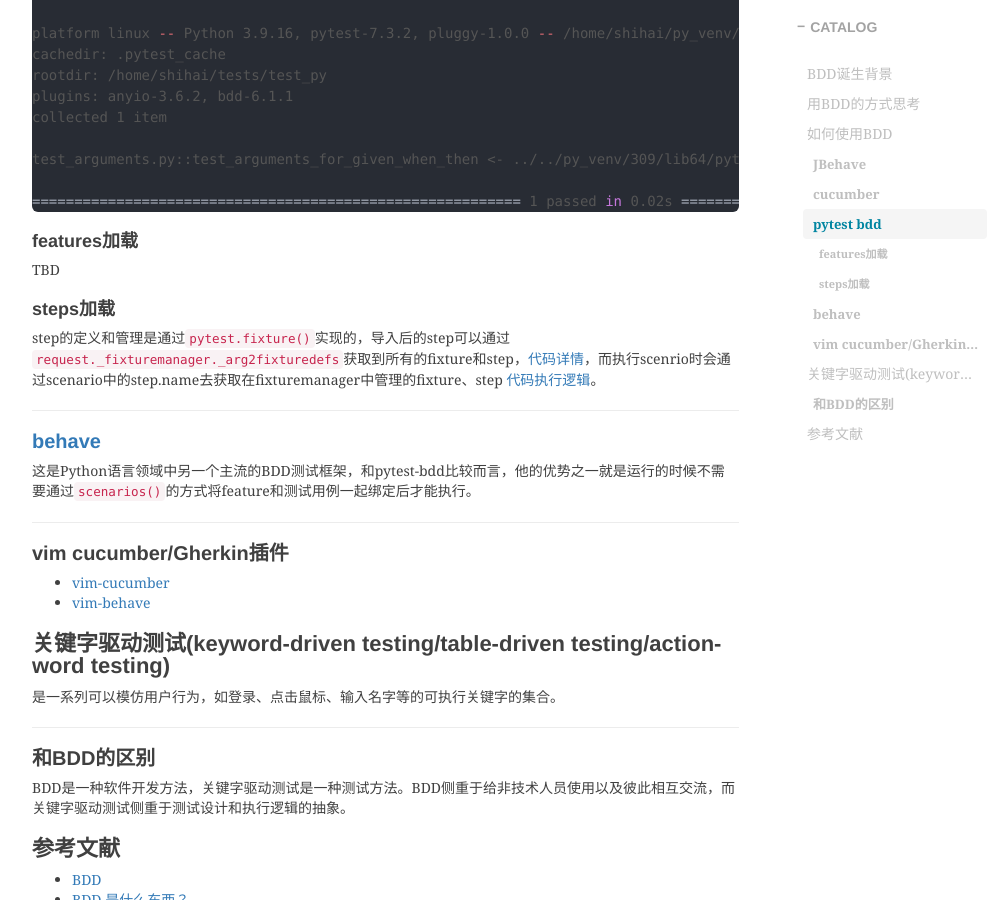
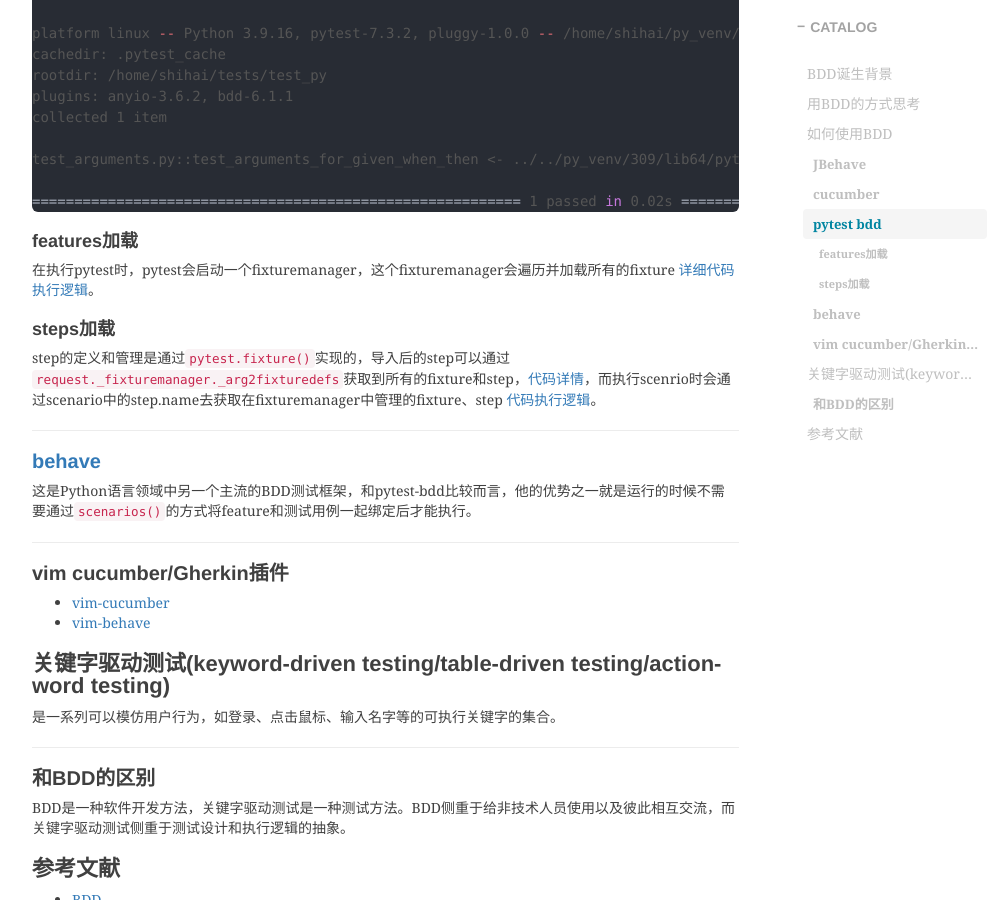
Before and after one commit to shihai1991/shihai1991.github.io, a Jekyll site: the page built from _posts/2023-06-12-BDD学习.md, in a window 1280 px wide and 900 px high, scrolled down 1827 px. Shown: the whole window, without its empty margins (233-1241 px from the left). Built offline with Jekyll 4.4.1, drawn with Linux system fonts in a browser that asks for light colours; nearby versions of some CDN libraries; comment, search, counter and statistics services are not loaded.

Commit message:
Update 2023-06-12-BDD学习.md

````diff
--- a/_posts/2023-06-12-BDD学习.md
+++ b/_posts/2023-06-12-BDD学习.md
@@ -83,7 +83,7 @@ test_arguments.py::test_arguments_for_given_when_then <- ../../py_venv/309/lib64
 ```
 
 ### features加载
-TBD
+在执行pytest时，pytest会启动一个fixturemanager，这个fixturemanager会遍历并加载所有的fixture [详细代码执行逻辑](https://github.com/pytest-dev/pytest/blob/448563caaac559b8a3195edc58e8806aca8d2c71/src/_pytest/fixtures.py#L1431)。
 
 ### steps加载
 step的定义和管理是通过`pytest.fixture()`实现的，导入后的step可以通过`request._fixturemanager._arg2fixturedefs`获取到所有的fixture和step，[代码详情](https://github.com/pytest-dev/pytest-bdd/blob/0fab820f5383f29de13c0dd0f57f33402b62b9b4/src/pytest_bdd/steps.py#L178)，而执行scenrio时会通过scenario中的step.name去获取在fixturemanager中管理的fixture、step [代码执行逻辑](https://github.com/pytest-dev/pytest-bdd/blob/0fab820f5383f29de13c0dd0f57f33402b62b9b4/src/pytest_bdd/scenario.py#L48)。
````
